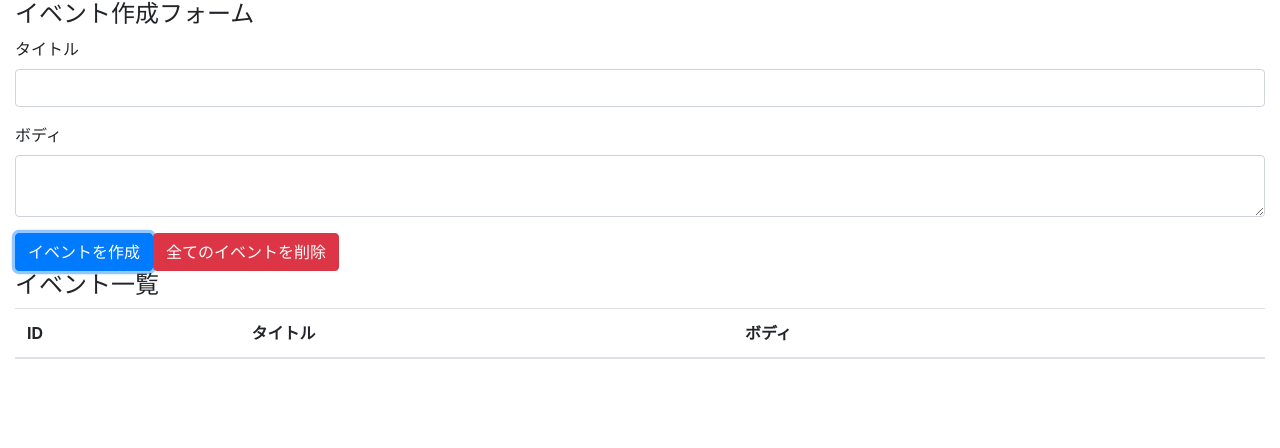
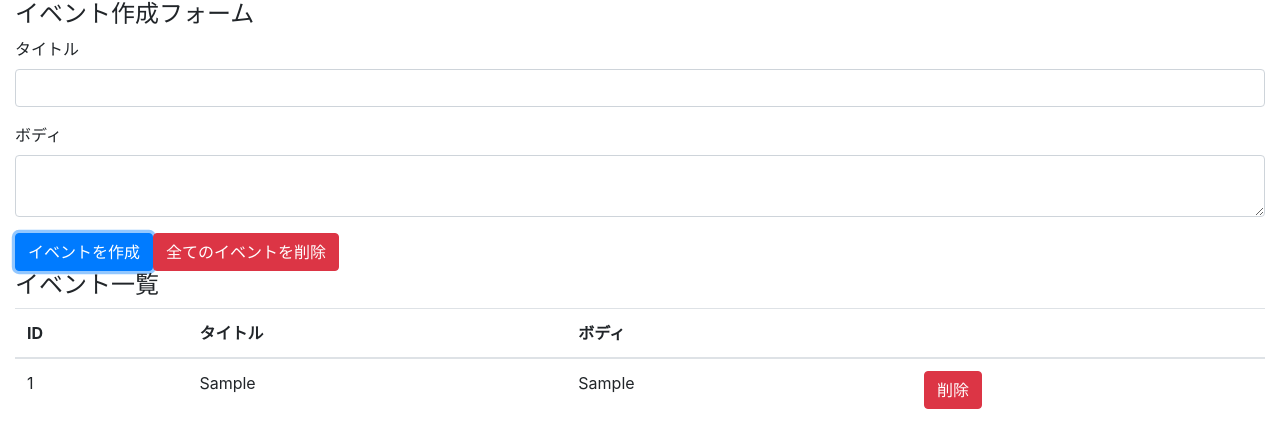
Before and after one commit to Sample-hukurou82/react_hooks_training, a React (Create React App) app: page / in a window 1280 px wide. Both pictures are taken after typing "Sample", "Sample" into the empty fields and a click on the button "イベントを作成". Shown: the top 448 px of the page. Built offline with nearby package versions, Linux system fonts and the light colour scheme.

Commit message:
reducerの削除機能の追加

```diff
--- a/src/components/App.js
+++ b/src/components/App.js
@@ -2,6 +2,7 @@
 
 import "bootstrap/dist/css/bootstrap.min.css";
 
+import Event from "./Event";
 import reducer from "../reducers";
 
 const App = () => {
@@ -19,8 +20,6 @@
     setTitle("");
     setBody("");
   };
-
-  console.log({ state });
 
   return (
     <div className="container-fluid">
@@ -62,6 +61,11 @@
             <th></th>
           </tr>
         </thead>
+        <tbody>
+          {state.map((event, index) => (
+            <Event key={index} event={event} dispatch={dispatch} />
+          ))}
+        </tbody>
       </table>
     </div>
   );
--- /dev/null
+++ b/src/components/Event.js
@@ -0,0 +1,25 @@
+import React from "react";
+
+const Event = ({ event, dispatch }) => {
+  const id = event.id;
+  const handleClickDeleteButton = () => {
+    dispatch({ type: "DELETE_EVENT", id });
+  };
+  return (
+    <tr>
+      <td>{id}</td>
+      <td>{event.title}</td>
+      <td>{event.body}</td>
+      <td>
+        <button
+          type="button"
+          className="btn btn-danger"
+          onClick={handleClickDeleteButton}
+        >
+          削除
+        </button>
+      </td>
+    </tr>
+  );
+};
+export default Event;
--- a/src/reducers/index.js
+++ b/src/reducers/index.js
@@ -22,7 +22,7 @@
       const id = length === 0 ? 1 : state[length - 1].id + 1;
       return [...state, { id, ...event }];
     case "DELETE_EVENT":
-      return state;
+      return state.filter((event) => event.id !== action.id);
     case "CREATE_ALL_EVENT":
       return [];
     default:
```
